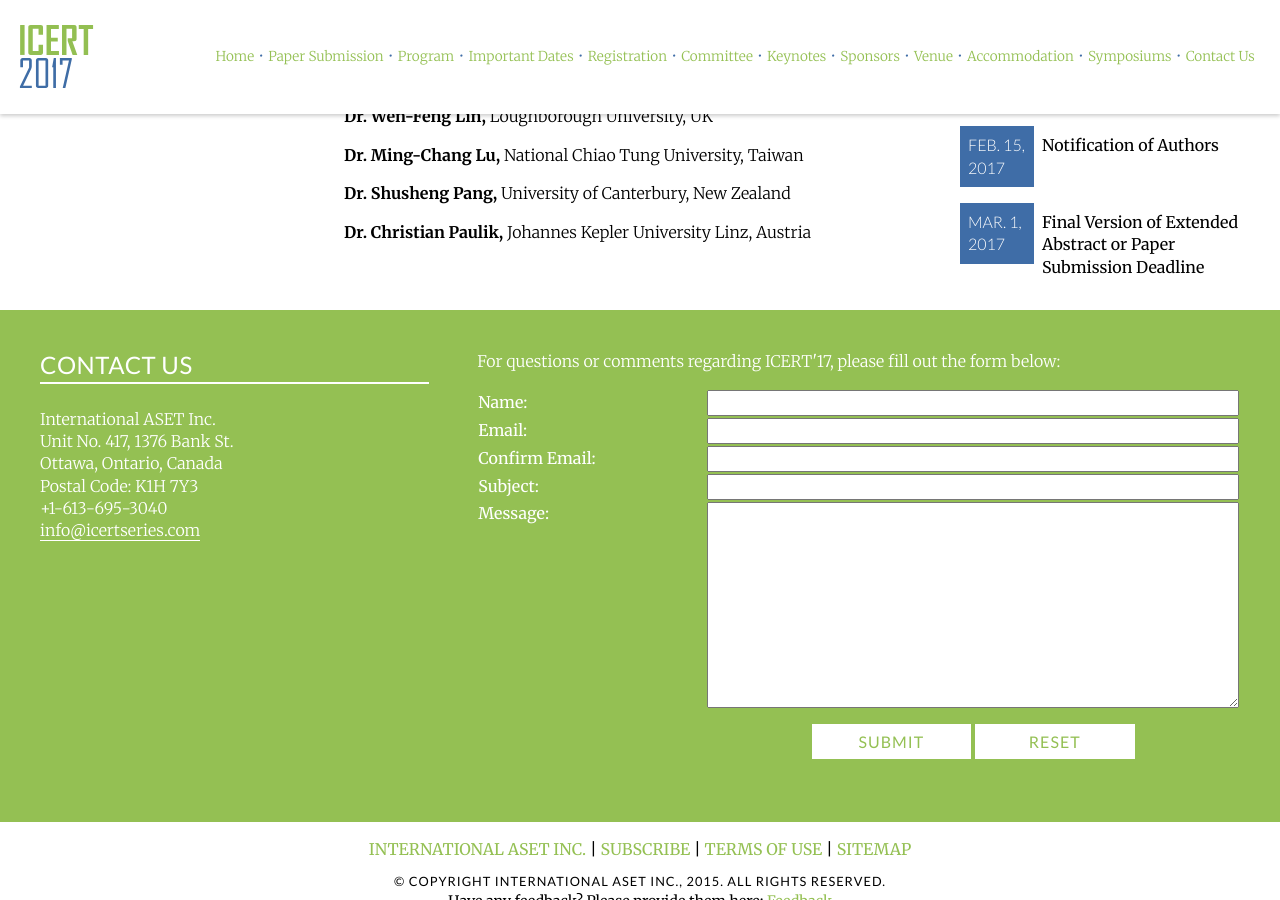
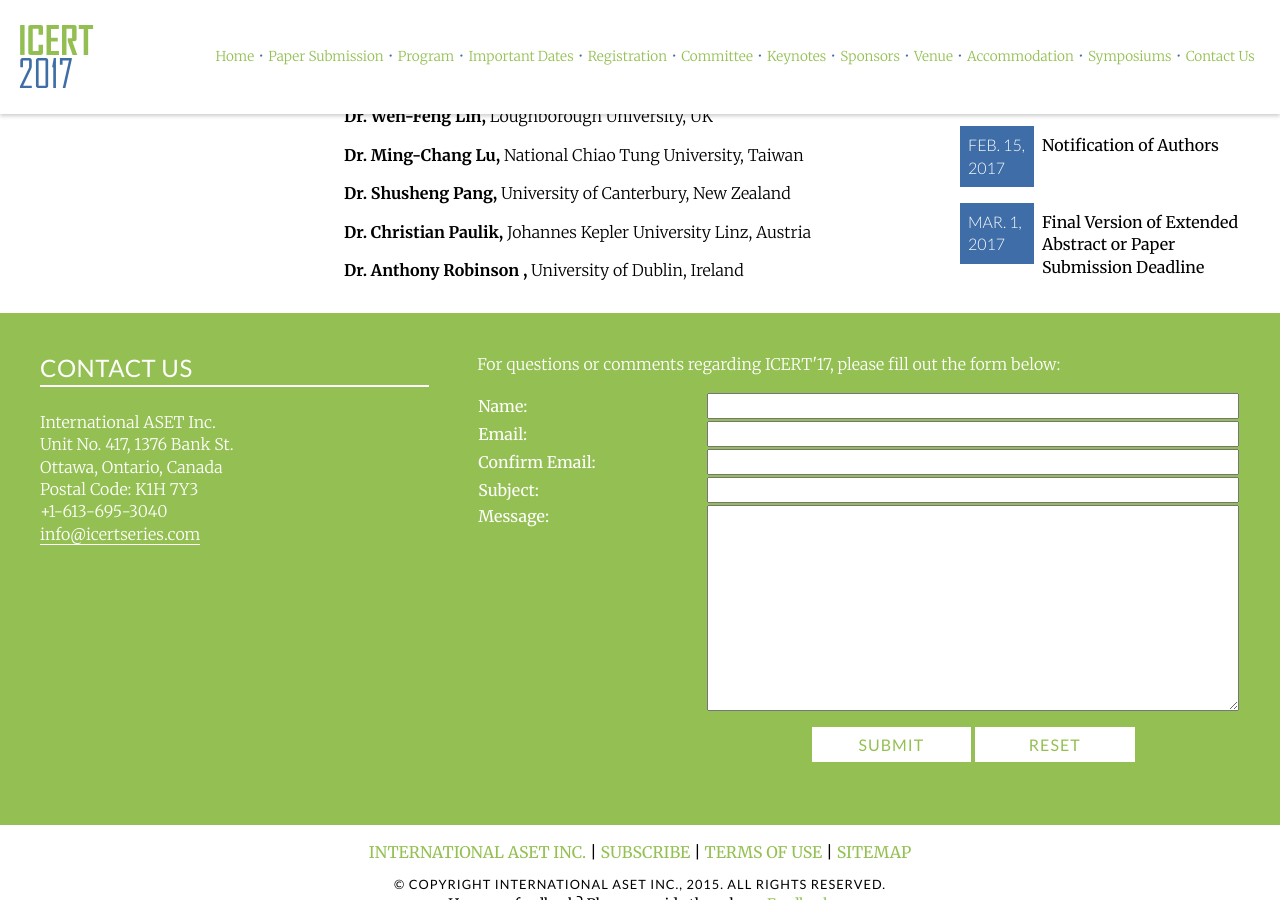
Before and after one commit to intaset/icertseries, a Jekyll site: the page built from committee.html, in a window 1280 px wide and 900 px high, scrolled down 915 px. Built offline with Jekyll 4.4.1, drawn with Linux system fonts in a browser that asks for light colours; nearby versions of some CDN libraries; Markdown is read by kramdown in place of the engine named in the settings; comment, search, counter and statistics services are not loaded.

Commit message:
updated sc

```diff
--- a/committee.html
+++ b/committee.html
@@ -25,6 +25,7 @@ keyword:
     <p class="body"><b>Dr. Ming-Chang Lu, </b> National Chiao Tung University, Taiwan</p>
     <p class="body"><b>Dr. Shusheng Pang, </b> University of Canterbury, New Zealand</p>
     <p class="body"><b>Dr. Christian Paulik, </b> Johannes Kepler University Linz, Austria</p>
+    <p class="body"><b>Dr. Anthony Robinson , </b> University of Dublin, Ireland</p>
 
   </div>
   </div>
```
Also changed, not shown: 1 other file.
